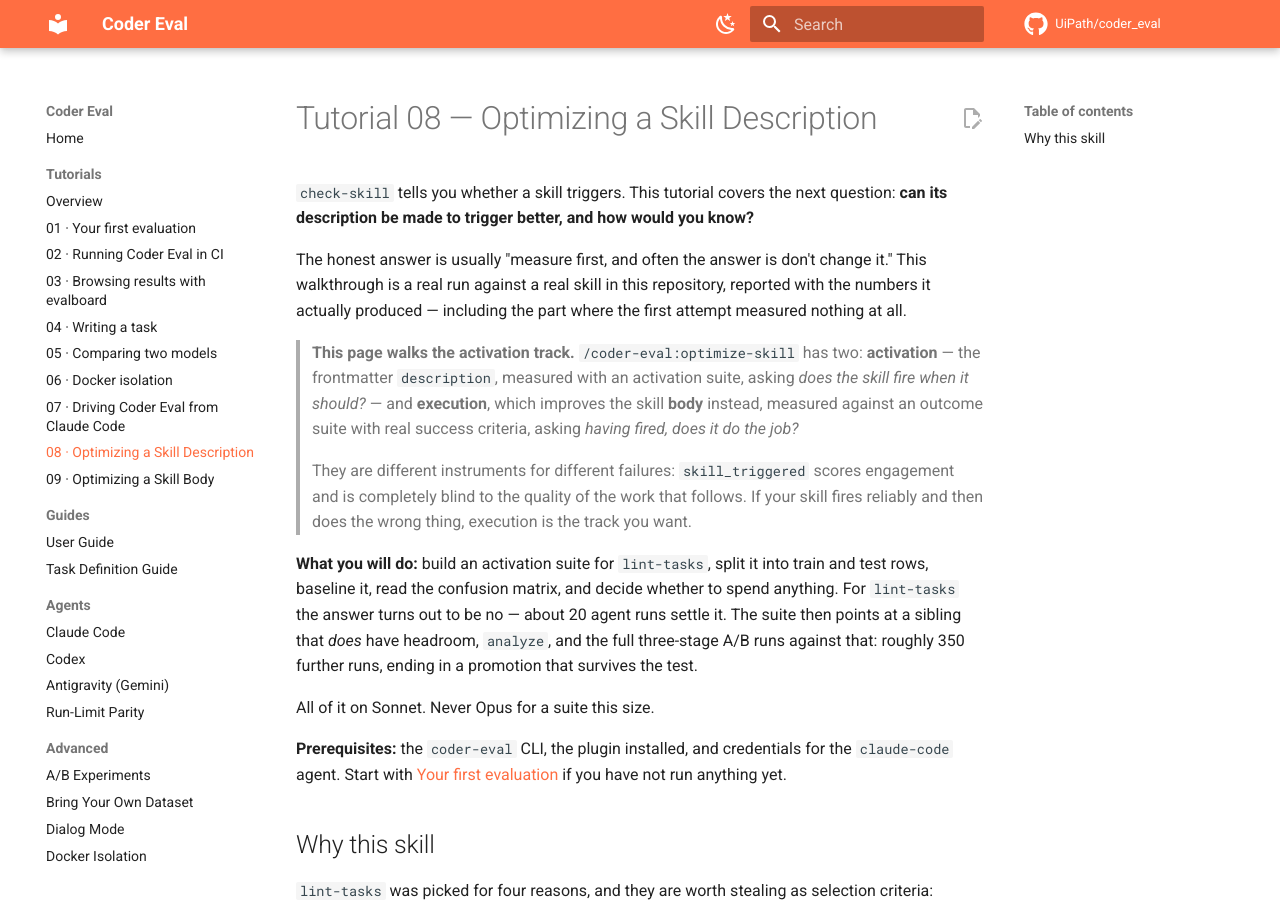
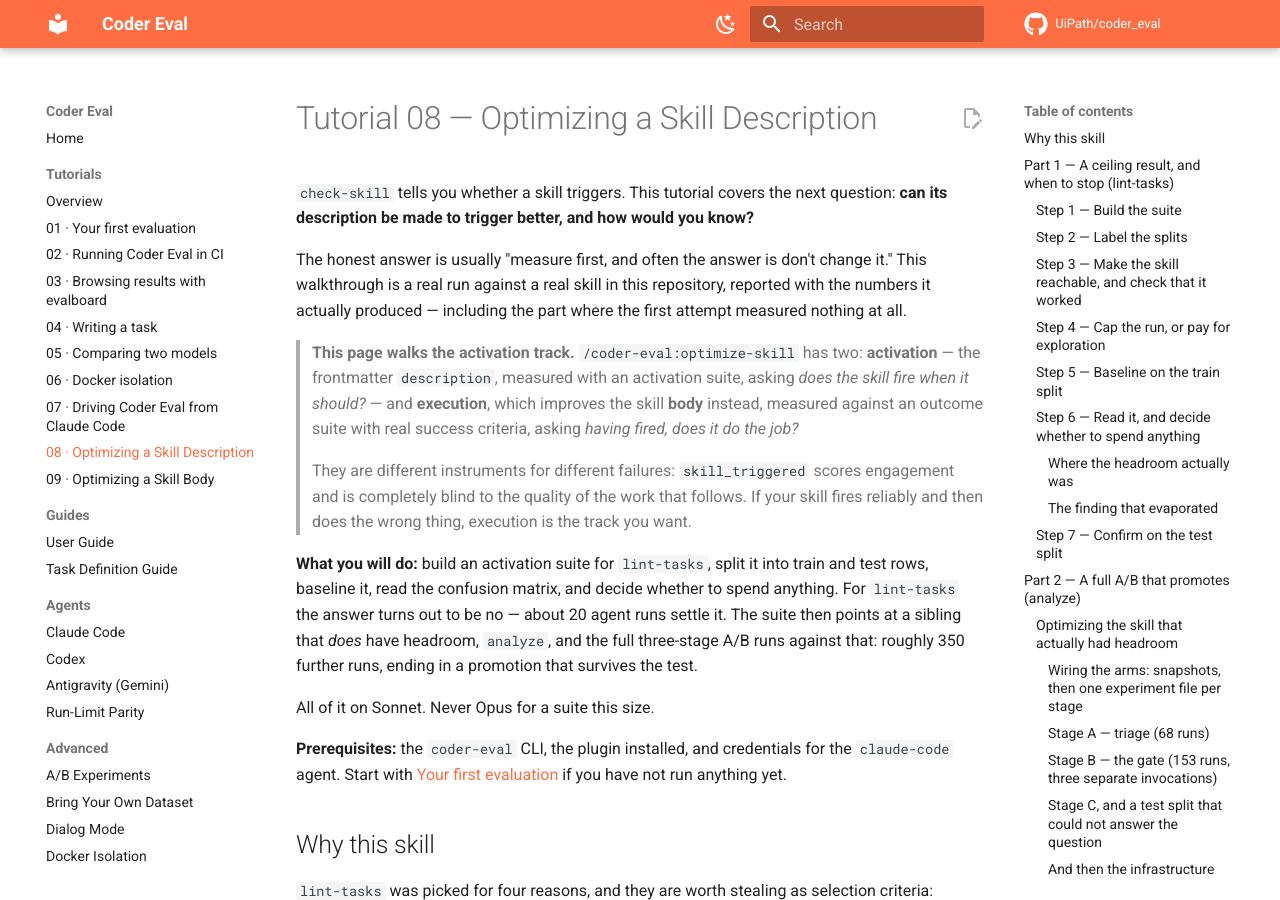
Before and after one commit to UiPath/coder_eval, an MkDocs documentation site: the page built from docs/tutorials/08-optimizing-a-skill.md, in a window 1280 px wide and 900 px high. Built offline with MkDocs 1.6.1 and Material for MkDocs 9.7.7, drawn with Linux system fonts in a browser that asks for light colours; comment, search, counter and statistics services are not loaded.

Commit message:
chore: close the last loose ends from the optimize-skill plan
Three items left open at the end of the plan's final review, now done.

Tutorial 08's restructure used mid-document H1s for its Part boundaries. Starlight
and mkdocs build the on-page TOC from H2/H3, so the Parts vanished from it while
their subsections rendered flat — the opposite of what the restructure was for.
Demoted one level throughout, with the page-level closers (Why this skill, What
to take away, Next) left at H2 where they belong.

That immediately broke the Stage B sensor, which pinned `### Stage B` — a sensor
failing for a reason unrelated to what it guards. It now matches the heading text
at any level.

Completed the `_normalized()` sweep: all 9 remaining sensors converted, so the
docstring's claim that every prose sensor reads through it is true again rather
than aspirational. `test_no_sensor_inlines_the_normalization_idiom` keeps it that
way, since a new sensor is usually copied from a neighbour and would inherit the
wrapped-phrase blind spot from an unconverted one. Mutation-checked: reinstating
a single inlined sensor fails it. Closes the harness candidate deferred earlier.

Plus the ragged rewrap in docs/PLUGIN.md left by the four-CLI-skills edit.

Co-Authored-By: Claude Opus 5 (1M context) <noreply@anthropic.com>

````diff
--- a/docs/tutorials/08-optimizing-a-skill.md
+++ b/docs/tutorials/08-optimizing-a-skill.md
@@ -58,9 +58,9 @@ not run anything yet.
 4. **It supplies its own distractors.** The description mentions auditing and gaps, so
    *"audit my dependencies"* is a natural false-positive probe.
 
-# Part 1 — A ceiling result, and when to stop (`lint-tasks`)
+## Part 1 — A ceiling result, and when to stop (`lint-tasks`)
 
-## Step 1 — Build the suite
+### Step 1 — Build the suite
 
 Do not hand-author it. Run the sibling skill:
 
@@ -91,7 +91,7 @@ polarity. A split **halves each side**, so a suite you intend to optimize wants
 16–24 of each. This one is smaller than that, deliberately, so the tutorial stays affordable
 — and you will see the cost of that in the result.
 
-## Step 2 — Label the splits
+### Step 2 — Label the splits
 
 Add a `split` to every row and point the dataset at the field:
 
@@ -113,7 +113,7 @@ Then select one at run time with `--split train` or `--split test`. The filter r
 Keep both polarities on both sides. A test of only positives measures recall and calls it
 a result.
 
-## Step 3 — Make the skill reachable, and check that it worked
+### Step 3 — Make the skill reachable, and check that it worked
 
 This is the step that decides whether anything downstream means anything, so it gets a
 section of its own.
@@ -163,7 +163,7 @@ export SKILL_SOURCE_PATH="$(pwd)/plugins/coder-eval"   # the plugin root
 Point it at the plugin root and the same suite goes to `recall.yes=1.000`. Nothing about the
 descriptions changed.
 
-## Step 4 — Cap the run, or pay for exploration
+### Step 4 — Cap the run, or pay for exploration
 
 Activation is decided in the first assistant turn. Without caps the agent explores a sandbox
 that deliberately contains no eval files, and rows time out after five minutes each:
@@ -201,7 +201,7 @@ run_limits:
 
 That buys signal, not just cost.
 
-## Step 5 — Baseline on the train split
+### Step 5 — Baseline on the train split
 
 ```bash
 coder-eval run tasks/skills/lint-tasks-activation.yaml \
@@ -224,7 +224,7 @@ Result, 14 train rows:
 | `task` | 1.000 | 1.000 | 1.000 |
 | `analyze` | 0.000 | 0.000 | 0.000 |
 
-## Step 6 — Read it, and decide whether to spend anything
+### Step 6 — Read it, and decide whether to spend anything
 
 **The target skill is at ceiling.** `lint-tasks` caught all five positives, including
 *"My evals are a mess. Can you go through them and tell me what to fix?"*, and stayed off all
@@ -246,7 +246,7 @@ the description.** Fourteen well-separated rows could not distinguish a good des
 a better one. If you need to tell those apart, the fix is more rows and harder ones — not a
 looser gate.
 
-### Where the headroom actually was
+#### Where the headroom actually was
 
 The sibling matrix is the part worth reading, and in a multi-skill plugin it usually is:
 
@@ -258,7 +258,7 @@ This is what sibling-owned rows buy you. A plain distractor would have said only
 something misfired; these say **where the request went**, which is the difference between
 "this description is vague" and "these two descriptions are fighting."
 
-### The finding that evaporated
+#### The finding that evaporated
 
 An earlier pair of runs showed something else: on both *"Set up coder-eval for this
 repository"* and *"Get evaluations going in this project from scratch"*, the `task` skill
@@ -290,7 +290,7 @@ Recall **0.500 in all three runs**, precision 1.000 in all three. Perfectly stab
 consistently missed, no over-claiming. That is a hypothesis worth spending on — which is
 where the rest of this tutorial goes.
 
-## Step 7 — Confirm on the test split
+### Step 7 — Confirm on the test split
 
 Even with nothing to promote, the test split is what turns "the trim was safe" from a claim
 about the rows you looked at into a claim about rows you did not.
@@ -313,9 +313,9 @@ harm.
 
 ---
 
-# Part 2 — A full A/B that promotes (`analyze`)
+## Part 2 — A full A/B that promotes (`analyze`)
 
-## Optimizing the skill that actually had headroom
+### Optimizing the skill that actually had headroom
 
 `lint-tasks` had nothing to fix. `analyze` did, so the loop ran for real against it. The
 hypothesis, phrased as a claim about specific rows: **the description never names
@@ -331,7 +331,7 @@ frontmatter `description`, each a full seven-skill snapshot:
 | `b-results` | Users say "results" and "scores"; the description only says "run" |
 | `c-symptom` | Lead the trigger clause with symptoms rather than the operation |
 
-### Wiring the arms: snapshots, then one experiment file per stage
+#### Wiring the arms: snapshots, then one experiment file per stage
 
 This is the part the numbers below cannot show, and the part most easily got wrong.
 
@@ -396,7 +396,7 @@ Copying the triage file and deleting the arms that did not survive is one edit;
 instead costs several times the budgeted runs and, at Stage C, renders no
 `## Paired Comparison` block at all, because that block fires only for exactly two variants.
 
-### Stage A — triage (68 runs)
+#### Stage A — triage (68 runs)
 
 ```bash
 coder-eval run tasks/skills/lint-tasks-activation.yaml \
@@ -414,7 +414,7 @@ coder-eval run tasks/skills/lint-tasks-activation.yaml \
 recall was computed over 3 analyze rows instead of 4. Check `completion_rate` before ranking
 anything. The two clean leaders went through to the gate.
 
-### Stage B — the gate (153 runs, three separate invocations)
+#### Stage B — the gate (153 runs, three separate invocations)
 
 Three `coder-eval run` commands, **not** `--repeats 3` — see the Reference section for why:
 
@@ -441,7 +441,7 @@ precision.
 One incumbent invocation dropped a row and was excluded from the gate rather than averaged
 in. A gate computed over a shifting denominator is not a gate.
 
-### Stage C, and a test split that could not answer the question
+#### Stage C, and a test split that could not answer the question
 
 The winner went to test as a **two-variant** experiment at `--repeats 3`, which is the one
 place `--repeats` is correct:
@@ -475,7 +475,7 @@ exercise the failure mode, at promotion time, when you know what needs confirmin
 Write them as requests a real user would send, and commit to whatever they say — rows
 authored to flatter a candidate confirm nothing.
 
-### And then the infrastructure lied to us
+#### And then the infrastructure lied to us
 
 The re-run returned a result that looked publishable and was worthless:
 
@@ -504,7 +504,7 @@ computed over an eroded, asymmetric sample is not evidence of anything.** This i
 `completion_rate` is a gateable metric, and why the first thing to read in a rollup is the
 denominator, not the effect. The run was discarded, not interpreted.
 
-### Stage C, run properly
+#### Stage C, run properly
 
 With budget restored, the same experiment ran again over the 11-row test. Erosion this
 time was one row against `a-regression` and none against the incumbent — near-symmetric, and
@@ -553,9 +553,9 @@ precision never off 1.000 in any run of either stage.
 
 ---
 
-# Reference
+## Reference
 
-## The three stages, and when each applies
+### The three stages, and when each applies
 
 They did not run for `lint-tasks`, because that incumbent was already perfect. They did run
 for `analyze`, above. In summary:
@@ -580,7 +580,7 @@ And be precise about what Stage B proves. The replicate spread measures agent st
 over a **fixed** set of rows. It does not correct for the survivors having been chosen on
 those same rows in Stage A. Stage B bounds run noise; **the test split is what bounds the fit.**
 
-## Two caveats about what else is in the sandbox
+### Two caveats about what else is in the sandbox
 
 **The machine's other skills are part of the experiment.** One distractor row engaged a
 skill named `review` — not from this plugin at all, but from the operator's own install.
````
Also changed, not shown: .claude/harness-candidates.md (+1 -1 lines), docs/PLUGIN.md (+2 -3 lines), 1 other file.
